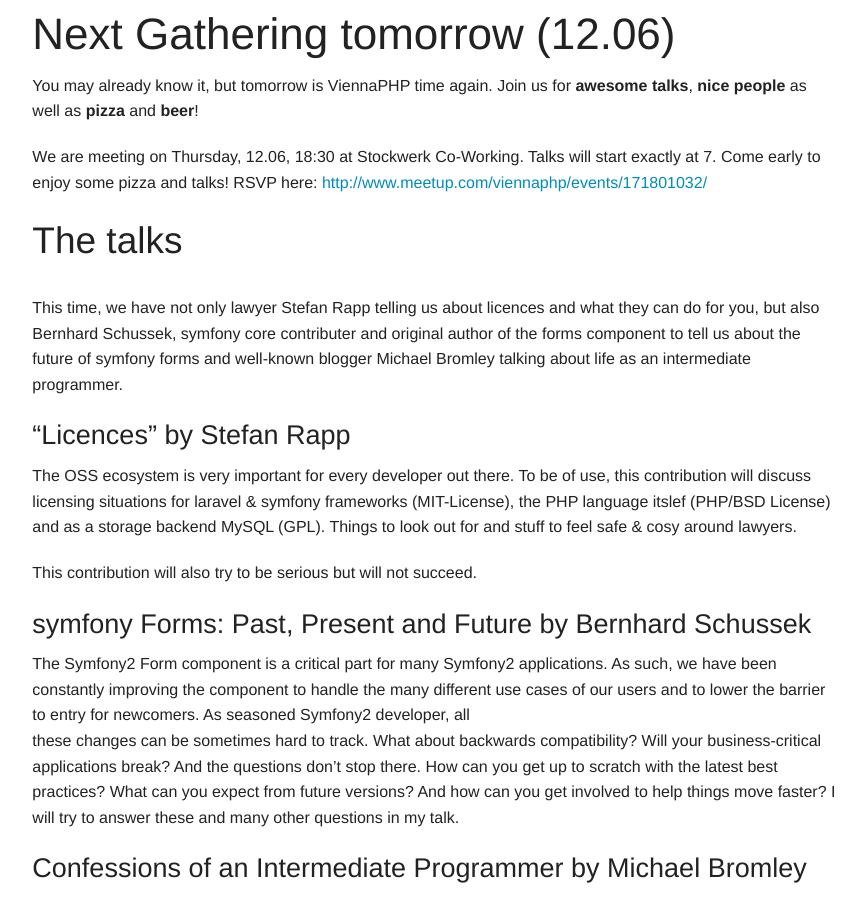
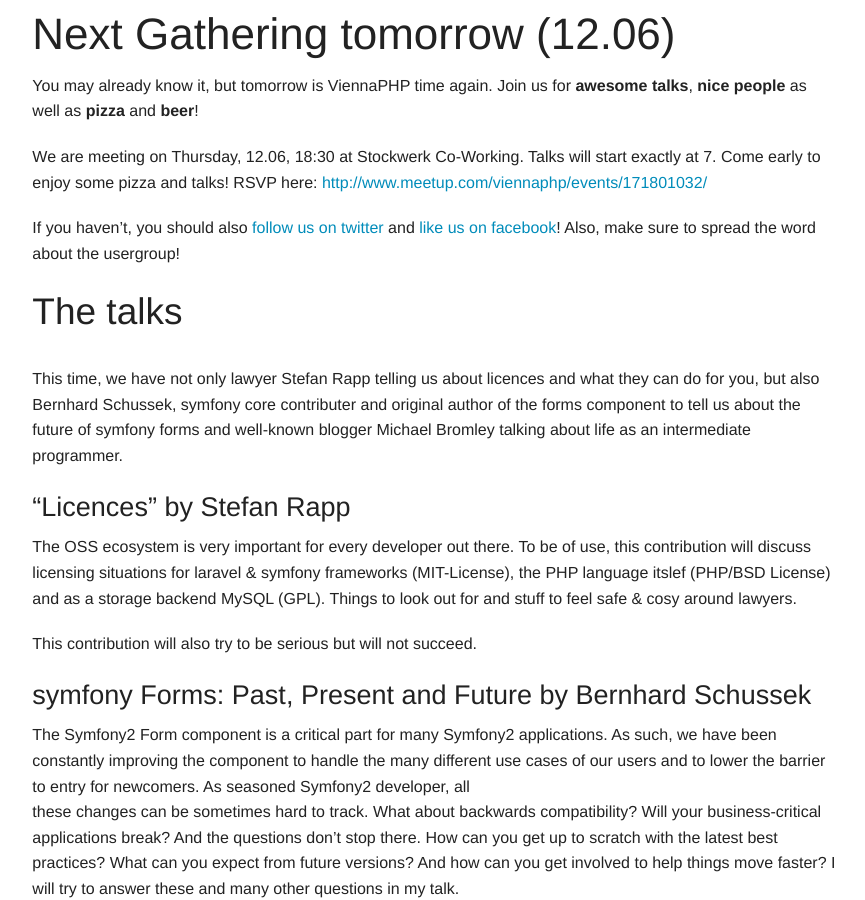
Before and after one commit to viennaphp/viennaphp.github.io, a Jekyll site: the page built from email/2014-06-11.md, in a window 1280 px wide and 900 px high. Shown: the whole window, without its empty margins (206-1071 px from the left). Built offline with Jekyll 4.4.1, drawn with Linux system fonts in a browser that asks for light colours.

Commit message:
Making last changes to the email

```diff
--- a/email/2014-06-11.md
+++ b/email/2014-06-11.md
@@ -7,6 +7,8 @@
 You may already know it, but tomorrow is ViennaPHP time again. Join us for **awesome talks**, **nice people** as well as **pizza** and **beer**!
 
 We are meeting on Thursday, 12.06, 18:30 at Stockwerk Co-Working. Talks will start exactly at 7. Come early to enjoy some pizza and talks! RSVP here: [http://www.meetup.com/viennaphp/events/171801032/](http://www.meetup.com/viennaphp/events/171801032/)
+
+If you haven't, you should also [follow us on twitter](https://twitter.com/ViennaPHP) and [like us on facebook](https://www.facebook.com/groups/1381117002108863/)! Also, make sure to spread the word about the usergroup!
 
 ## The talks
 
```
